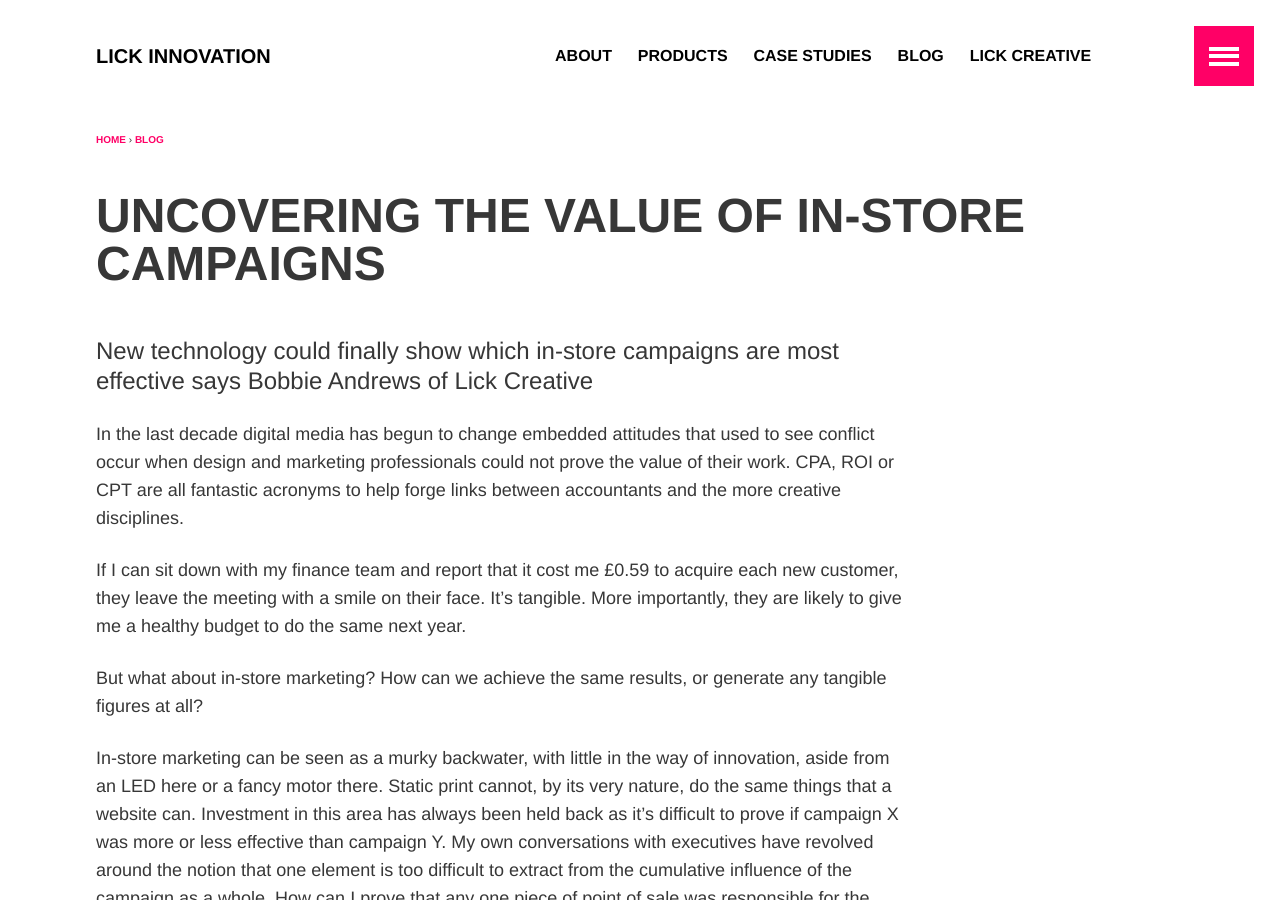
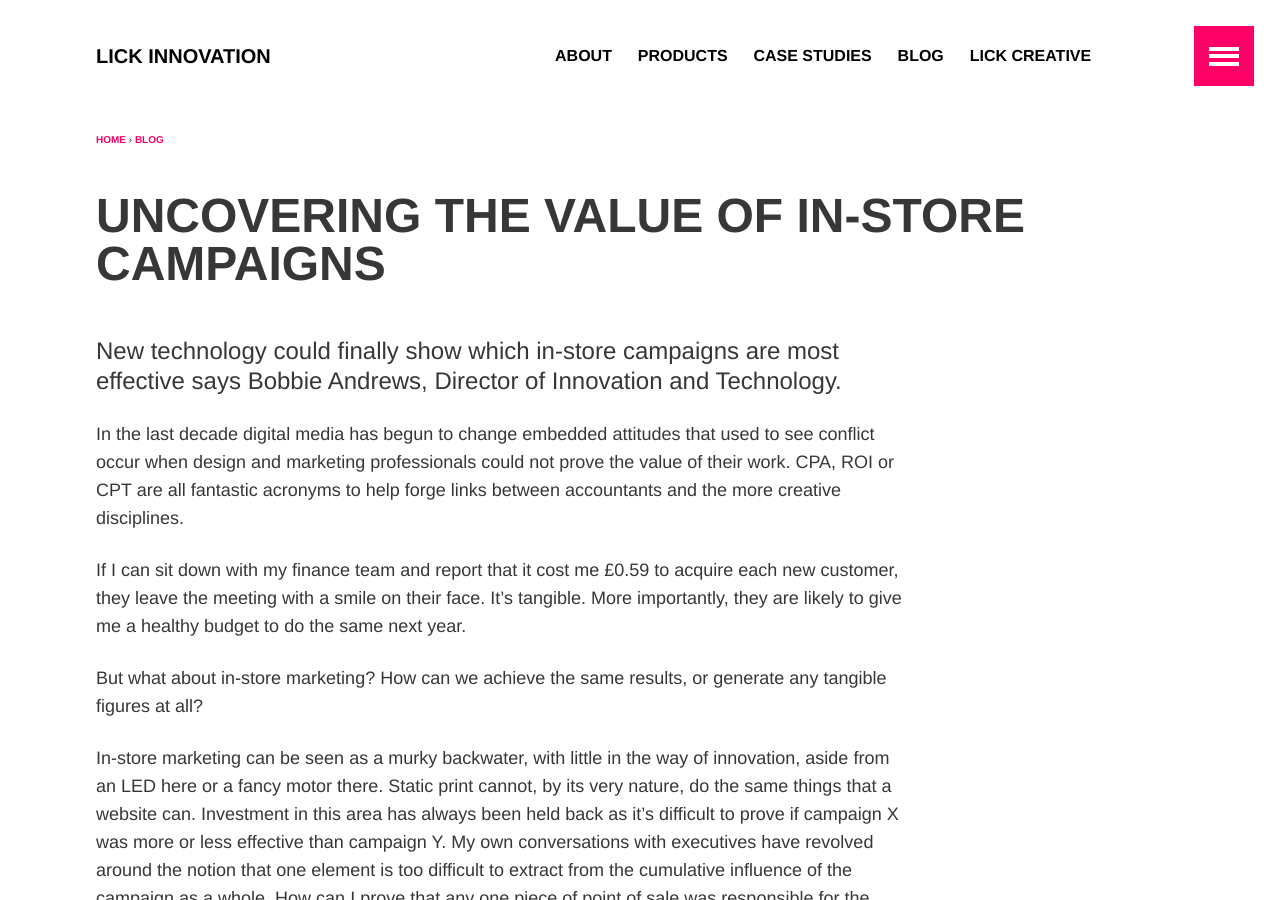
Before and after one commit to lickinnovation/lickinnovation.github.io, a Jekyll site: the page built from _posts/blog/2015-05-29-uncovering-the-value-of-in-store-campaigns.md, in a window 1280 px wide and 900 px high. Built offline with Jekyll 4.4.1, drawn with Linux system fonts in a browser that asks for light colours; some web fonts are replaced.

Commit message:
Update 2015-05-29-uncovering-the-value-of-in-store-campaigns.md

```diff
--- a/_posts/blog/2015-05-29-uncovering-the-value-of-in-store-campaigns.md
+++ b/_posts/blog/2015-05-29-uncovering-the-value-of-in-store-campaigns.md
@@ -6,7 +6,7 @@ categories: "blog"
 share: false
 ---
 
-New technology could finally show which in-store campaigns are most effective says Bobbie Andrews of Lick Creative
+New technology could finally show which in-store campaigns are most effective says Bobbie Andrews, Director of Innovation and Technology.
 
 In the last decade digital media has begun to change embedded attitudes that used to see conflict occur when design and marketing professionals could not prove the value of their work. CPA, ROI or CPT are all fantastic acronyms to help forge links between accountants and the more creative disciplines.
 
```
